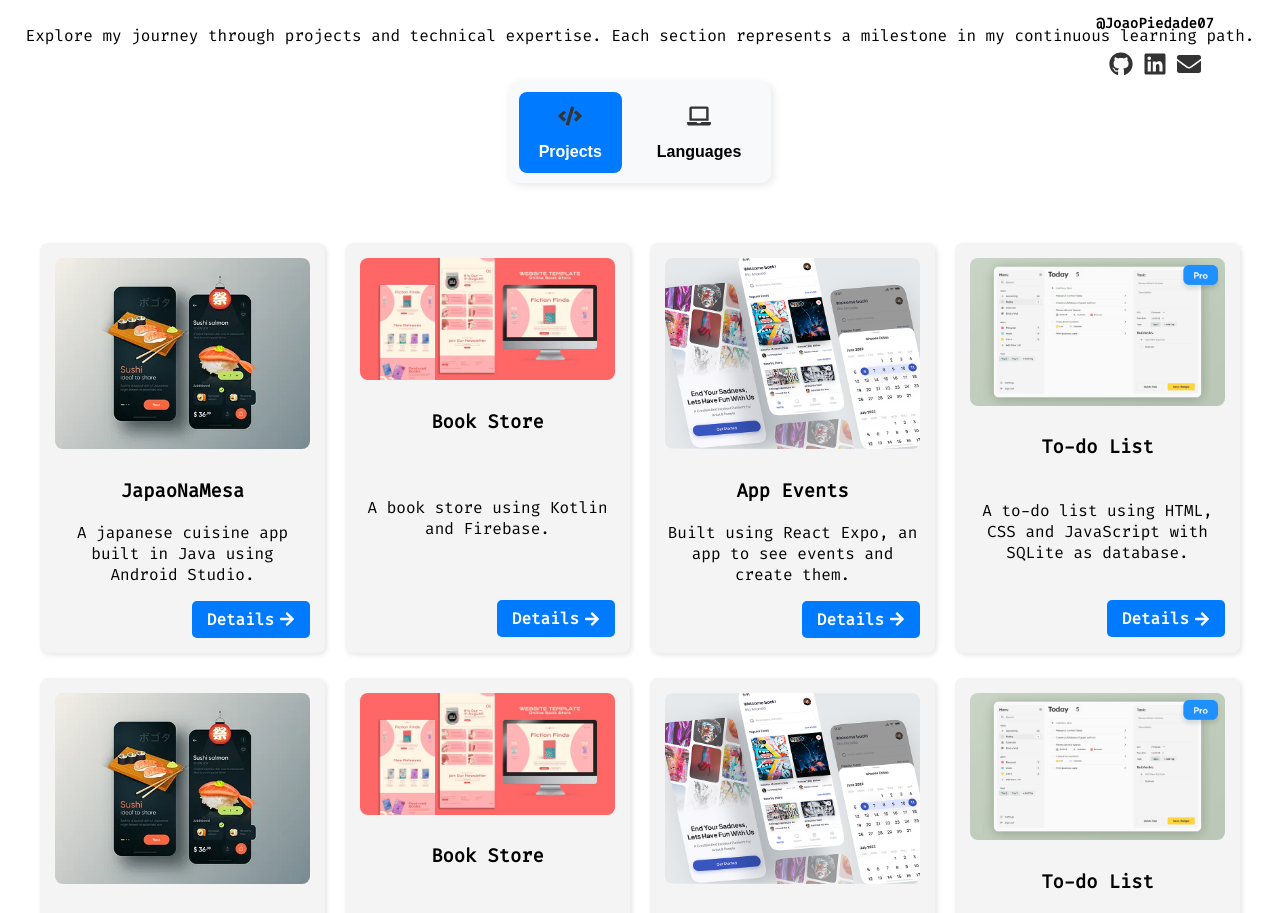
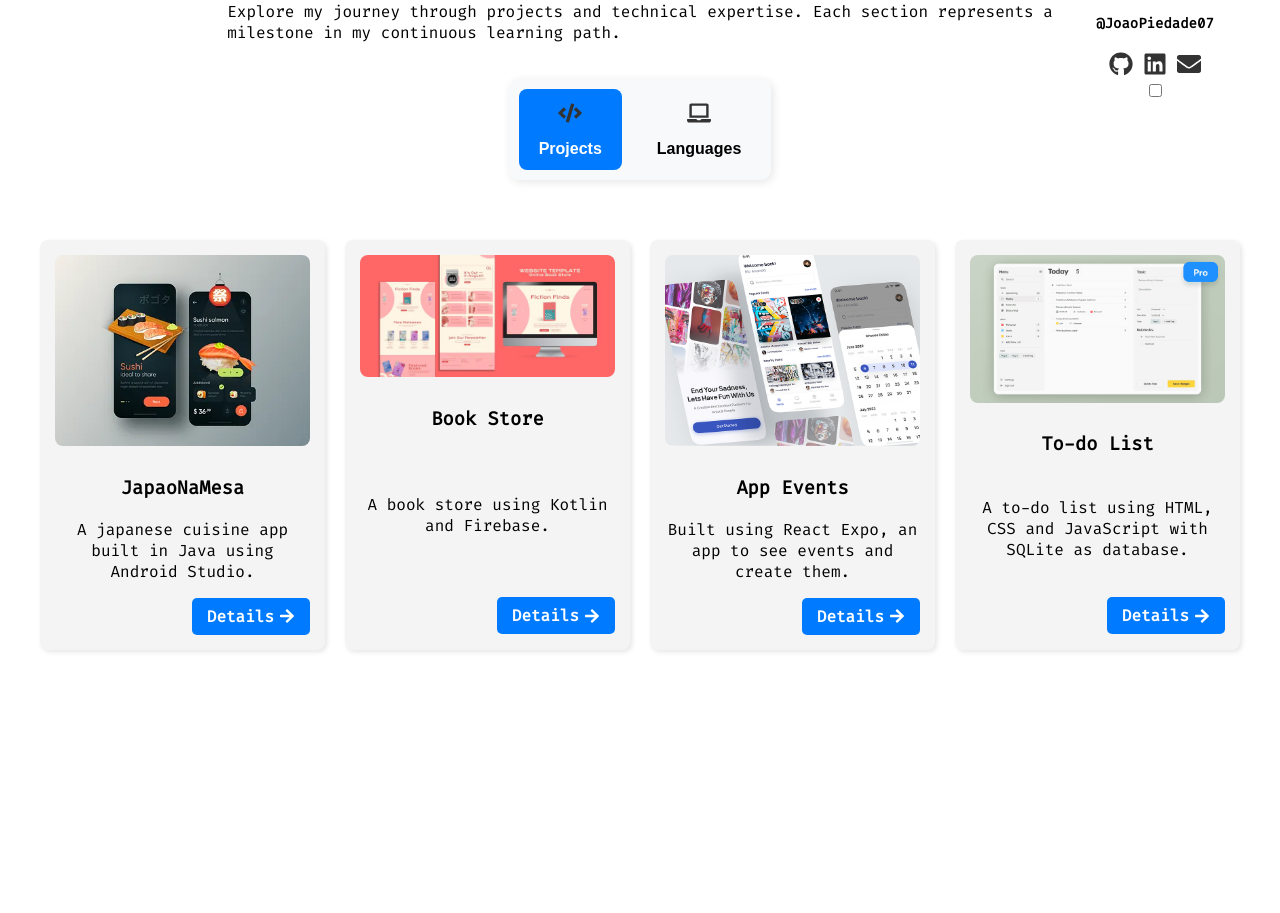
Before and after one commit to JoaoPiedade07/portefolio, a React (Create React App) app: page / in a window 1280 px wide. Shown: the part 259-1172 px from the top of the page. After the commit the page ends 974 px from the top, so only its background shows below. Built offline with nearby package versions, Linux system fonts and the light colour scheme.

Commit message:
Update App.js

```diff
--- a/src/App.js
+++ b/src/App.js
@@ -1,5 +1,5 @@
 import './App.css';
-import React, { useState } from 'react';
+import React, { useState, useEffect } from 'react';
 import { useTypewriter, Cursor } from 'react-simple-typewriter';
 import { motion } from "framer-motion";
 import { FaGithub, FaLinkedin, FaEnvelope, FaCode, FaLaptop, FaArrowRight } from 'react-icons/fa';
@@ -32,25 +32,34 @@ function App() {
     { id: 2, name: 'Book Store', description: 'A book store using Kotlin and Firebase.', image: '/imagens/bookstore.avif', link: 'https://github.com/JoaoPiedade07/BookStoreJPGM' },
     { id: 3, name: 'App Events', description: 'Built using React Expo, an app to see events and create them.', image: '/imagens/events_app.png', link: 'https://github.com/JoaoPiedade07/JapaoNaMesa2' },
     { id: 4, name: 'To-do List', description: 'A to-do list using HTML, CSS and JavaScript with SQLite as database.', image: '/imagens/to_do_list.png', link: 'https://github.com/JoaoPiedade07/BookStoreJPGM' },
-    { id: 5, name: 'JapaoNaMesa', description: 'A japanese cuisine app built in Java using Android Studio.', image: '/imagens/japanese_cuisine.webp', link: 'https://github.com/JoaoPiedade07/JapaoNaMesa2' },
-    { id: 6, name: 'Book Store', description: 'A book store using Kotlin and Firebase.', image: '/imagens/bookstore.avif', link: 'https://github.com/JoaoPiedade07/BookStoreJPGM' },
-    { id: 7, name: 'App Events', description: 'Built using React Expo, an app to see events and create them.', image: '/imagens/events_app.png', link: 'https://github.com/JoaoPiedade07/JapaoNaMesa2' },
-    { id: 8, name: 'To-do List', description: 'A to-do list using HTML, CSS and JavaScript with SQLite as database.', image: '/imagens/to_do_list.png', link: 'https://github.com/JoaoPiedade07/BookStoreJPGM' },
-    { id: 9, name: 'App Events', description: 'Built using React Expo, an app to see events and create them.', image: '/imagens/events_app.png', link: 'https://github.com/JoaoPiedade07/JapaoNaMesa2' },
-    { id: 10, name: 'To-do List', description: 'A to-do list using HTML, CSS and JavaScript with SQLite as database.', image: '/imagens/to_do_list.png', link: 'https://github.com/JoaoPiedade07/BookStoreJPGM' },
   ];
 
+  const [darkMode, setDarkMode] = useState(() => {
+    return localStorage.getItem("theme") === "dark";
+  });
+
+  useEffect(() => {
+    if (darkMode) {
+      document.body.classList.add("dark-mode");
+      localStorage.setItem("theme", "dark");
+    } else {
+      document.body.classList.remove("dark-mode");
+      localStorage.setItem("theme", "light");
+    }
+  }, [darkMode]);
+
   return (
-    <div className="main-container">
+    <div className={`main-container ${darkMode ? "dark-mode" : ""}`}>
       <div className="header-container">
         <h1 style={{ textAlign: 'left', marginLeft: '20px' }}>
-          I'm a {' '}
-          <span> { text } </span>
+          I'm a <span>{text}</span>
           <span style={{ color: 'black' }}>
-            <Cursor cursorStyle="_"/>
+            <Cursor cursorStyle="_" />
           </span>
         </h1>
-        <p style = {{ fontSize: 18, marginLeft: '20px', marginTop: '10px' }}>Hello everyone, my name is João Piedade. I am a software engineer student. Over the years, I've developed many projects,<br /> and a deep passion for coding.</p>
+        <p style={{ fontSize: 18, marginLeft: '20px', marginTop: '10px ' }}>
+          Hello everyone, my name is João Piedade. I am a software engineer student. Over the years,<br /> I've developed many projects, and a deep passion for coding.
+        </p>
       </div>
 
       <div className="profile-container">
@@ -68,24 +77,31 @@ function App() {
             <FaEnvelope className="icon" />
           </a>
         </div>
+        <div className="switch-container">
+        <label className="theme-switch">
+          <input
+            type="checkbox"
+            checked={darkMode}
+            onChange={() => setDarkMode(!darkMode)}
+          />
+          <span className="slider"></span>
+        </label>
+      </div>
       </div>
 
+      {/* Switch de Modo Claro/Escuro */}
+
+
       <h2>Portfolio Showcase:</h2>
-      <p>Explore my journey through projects and technical expertise. Each section represents a milestone in my continuous learning path.</p>
+      <p>Explore my journey through projects and technical expertise. Each section represents a <br />milestone in my continuous learning path.</p>
 
       <div className="toggle-container">
         <div className="toggle-buttons">
-          <button
-            className={selectedSection === 'projects' ? 'active' : ''}
-            onClick={() => setSelectedSection('projects')}
-          >
+          <button className={selectedSection === 'projects' ? 'active' : ''} onClick={() => setSelectedSection('projects')}>
             <FaCode className="section-icon" />
             <span>Projects</span>
           </button>
-          <button
-            className={selectedSection === 'languages' ? 'active' : ''}
-            onClick={() => setSelectedSection('languages')}
-          >
+          <button className={selectedSection === 'languages' ? 'active' : ''} onClick={() => setSelectedSection('languages')}>
             <FaLaptop className="section-icon" />
             <span>Languages</span>
           </button>
```
